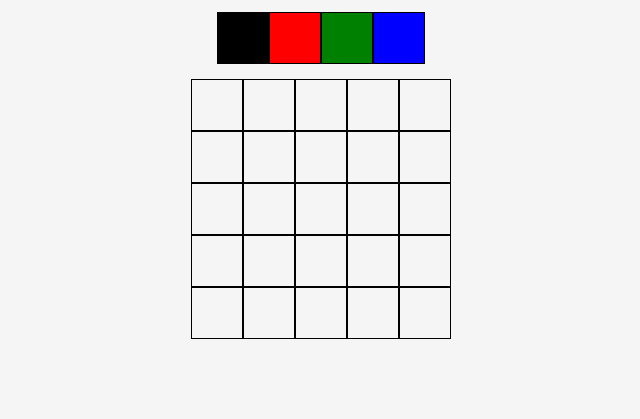
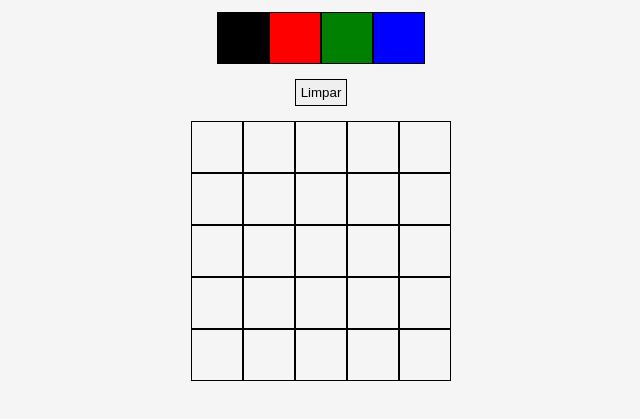
Before and after one commit to lkotlarenko/Project-Pixels-Art, a website: page index.html in a window 1280 px wide. Shown: the part 59-478 px from the top of the page, without its empty margins (319-959 px from the left). Drawn offline with Linux system fonts and the light colour scheme.

Commit message:
Adicionado botao "limpar"(html/css)

```diff
--- a/index.html
+++ b/index.html
@@ -16,6 +16,7 @@
         <li id="color-2" class="color"></li>
         <li id="color-3" class="color"></li>
       </ul>
+      <button id="clear-board">Limpar</button>
     </header>
     <main>
       <section>
--- a/style.css
+++ b/style.css
@@ -49,6 +49,17 @@ body {
   background-color: blue;
 }
 
+#clear-board {
+  border: black solid 1px;
+  margin-bottom: 15px;
+  padding: 5px;
+}
+
+#clear-board:hover {
+    transform: scale(1.07);
+    font-weight: 600;
+}
+
 .container {
   margin-left: auto;
   margin-right: auto;
```
